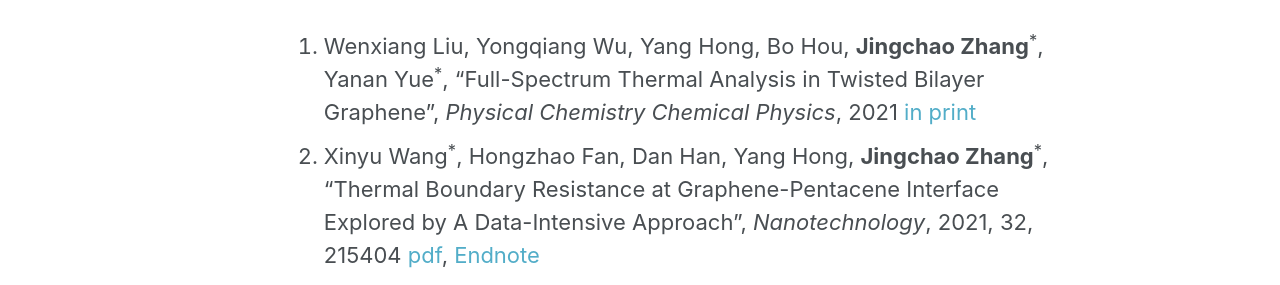
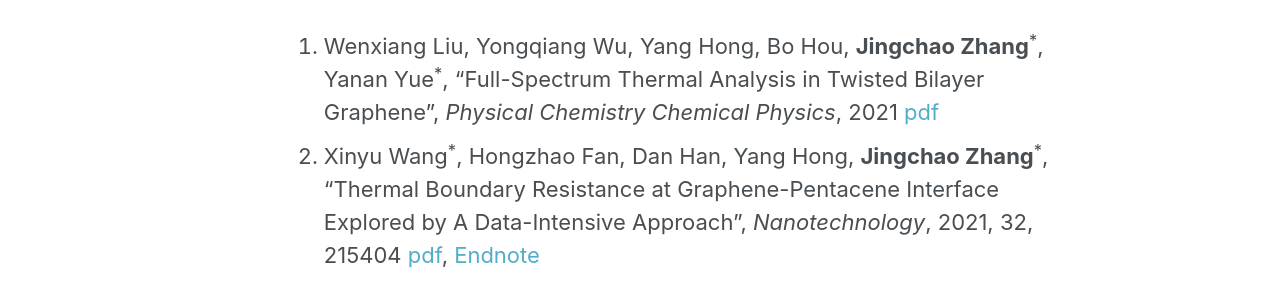
Before and after one commit to JingchaoZhang/JingchaoZhang.github.io, a Jekyll site: the page built from _pages/publications.md, in a window 1280 px wide and 900 px high. Shown: the part 227-512 px from the top of the window. Built offline with Jekyll 4.4.1, drawn with Linux system fonts in a browser that asks for light colours.

Commit message:
Update publications.md

```diff
--- a/_pages/publications.md
+++ b/_pages/publications.md
@@ -7,7 +7,7 @@
 
 (<sup>\*</sup>Corresponding author; <sup>†</sup>Equal contribution)
 
-1. Wenxiang Liu, Yongqiang Wu, Yang Hong, Bo Hou, **Jingchao Zhang**<sup>\*</sup>, Yanan Yue<sup>\*</sup>, "Full-Spectrum Thermal Analysis in Twisted Bilayer Graphene", *Physical Chemistry Chemical Physics*, 2021 [in print]()
+1. Wenxiang Liu, Yongqiang Wu, Yang Hong, Bo Hou, **Jingchao Zhang**<sup>\*</sup>, Yanan Yue<sup>\*</sup>, "Full-Spectrum Thermal Analysis in Twisted Bilayer Graphene", *Physical Chemistry Chemical Physics*, 2021 [pdf](https://drive.google.com/file/d/1GwmeSDrnaBKdatSAO_nRV2JlJbpxMPOE/view?usp=sharing)
 1. Xinyu Wang<sup>\*</sup>, Hongzhao Fan, Dan Han, Yang Hong, **Jingchao Zhang**<sup>\*</sup>, "Thermal Boundary Resistance at Graphene-Pentacene Interface Explored by A Data-Intensive Approach", *Nanotechnology*, 2021, 32, 215404 [pdf](https://drive.google.com/file/d/1AcEVYFfYAEEPisRVgxOCoeWjl8AfNH-_/view?usp=sharing), [Endnote](https://drive.google.com/uc?export=download&id=1FoGh5PeH00QuHd9dqC-IvM3GcnJgR6V_)
 2. Yang Hong, Dan Han, Bo Hou, Xinyu Wang<sup>\*</sup>, **Jingchao Zhang**<sup>\*</sup>, "High-Throughput Computations of Cross-Plane Thermal Conductivity in Multilayer Stanene", *International Journal of Heat and Mass Transfer*, 2021, 272, 121073 [pdf](https://drive.google.com/file/d/1pxm9_brr3WYJ8nxofIMnBJYjYlbDMldg/view?usp=sharing), [Endnote](https://drive.google.com/uc?export=download&id=1c9AjfHcS7YwAX2cjM5y45bvDCfFkJEcp)
 3. Dan Han, Xiaoheng Yang, Mu Du, Gongming Xin, **Jingchao Zhang**, Xinyu Wang<sup>\*</sup>, Lin Cheng<sup>\*</sup>, "Improved thermoelectric properties of WS2–WSe2 phononic crystals: insights from first-principles calculations", *Nanoscale*, 2021 [pdf](https://drive.google.com/uc?export=download&id=1mLxrIYwhfRgyEZeE6U4hgvNMiOqZSObp)
```
